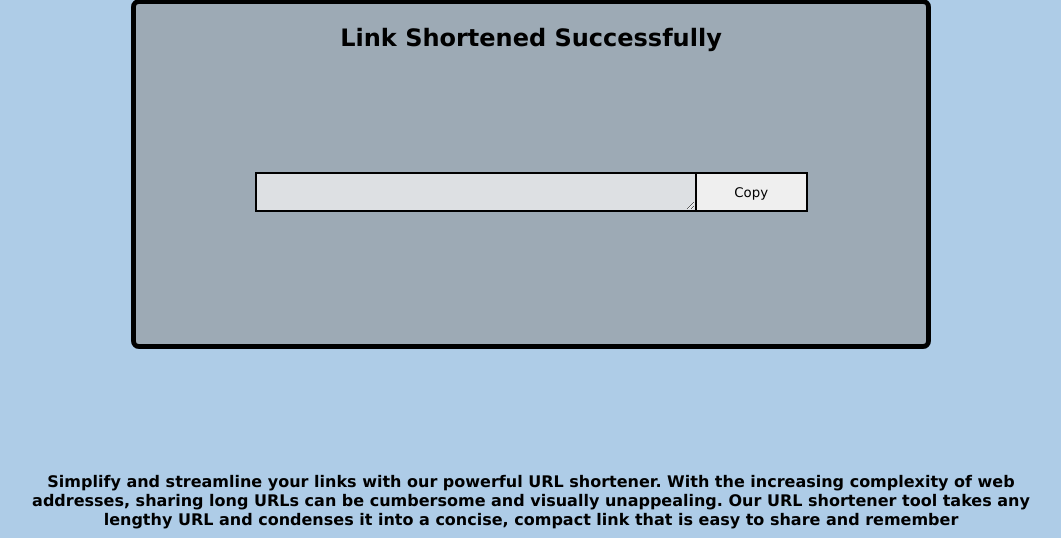
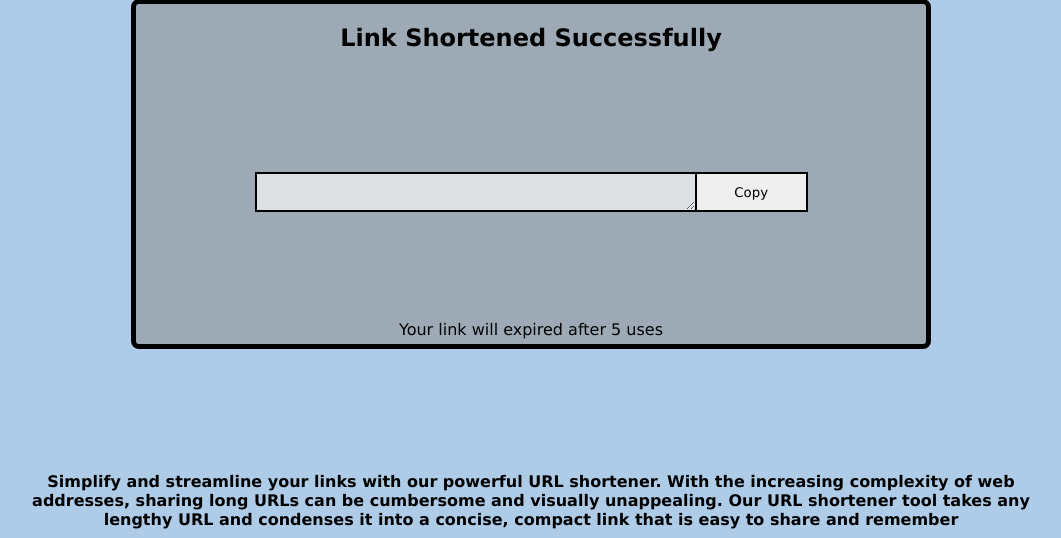
Before and after one commit to DeepSeaCreature0/shortURL, a Django app: template generator/templates/generator/link.html in a window 1280 px wide. Shown: the part 151-689 px from the top of the page, without its empty margins (109-1170 px from the left). Run offline with Django 4.2, Linux system fonts and the light colour scheme; the template is opened without the code that fills it, so the values that code supplies are empty.

Commit message:
Added no. of usage before expiring

```diff
--- a/generator/static/index.css
+++ b/generator/static/index.css
@@ -123,6 +123,13 @@ a {
   text-decoration: none;
   color: black;
 }
+.container span {
+  position: absolute;
+  bottom: 5px;
+  display: inline-block;
+  width: 100%;
+  text-align: center;
+}
 
 @media (max-width: 960px) {
   .container {
--- a/generator/templates/generator/link.html
+++ b/generator/templates/generator/link.html
@@ -22,6 +22,7 @@
                 <button class="copy-button" onclick="copyToClipboard()">Copy</button>
             </div>
         </div>
+        <span>Your link will expired after 5 uses</span>
     </div>
     <script>
             function copyToClipboard() {
```
